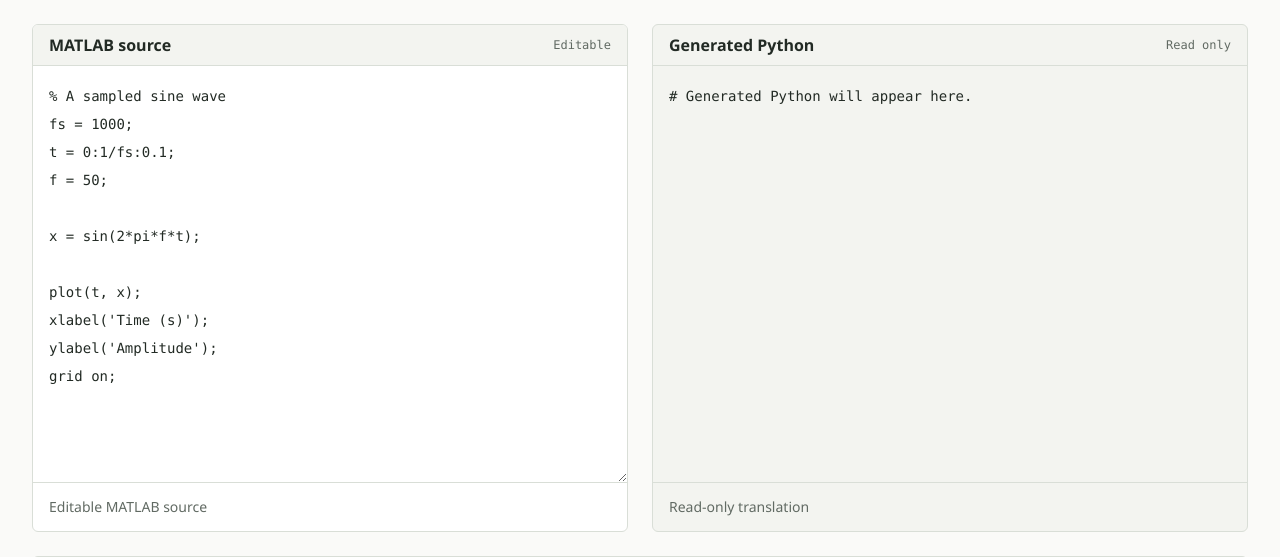
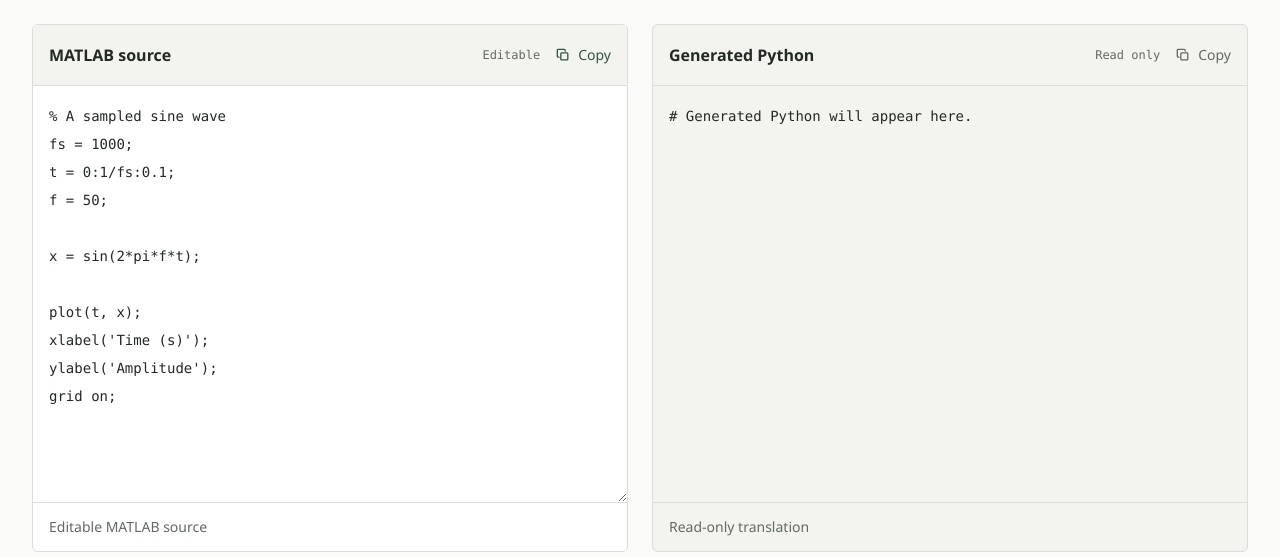
Before and after one commit to Granzular/plottwist, a Django app: template templates/core/home.html in a window 1280 px wide. Shown: the part 90-647 px from the top of the page. Run offline with Django 5.2, Linux system fonts and the light colour scheme; the template is opened without the code that fills it, so the values that code supplies are empty.

Commit message:
feat: integrate WhiteNoise for static file management and enhance copy functionality for MATLAB and Python code

```diff
--- /dev/null
+++ b/config/staticfiles.py
@@ -0,0 +1,6 @@
+from django.contrib.staticfiles.apps import StaticFilesConfig as DjangoStaticFilesConfig
+
+
+class StaticFilesConfig(DjangoStaticFilesConfig):
+    # Tailwind's build source has imports resolved by the standalone CLI.
+    ignore_patterns = [*DjangoStaticFilesConfig.ignore_patterns, 'css/input.css']
--- a/pyproject.toml
+++ b/pyproject.toml
@@ -16,6 +16,7 @@ dependencies = [
     "python-docx>=1.2.0",
     "python-dotenv>=1.2.4",
     "scipy>=1.18.1",
+    "whitenoise>=6.12.0",
 ]
 
 [project.scripts]
--- a/static/css/app.css
+++ b/static/css/app.css
@@ -48,7 +48,7 @@
     line-height: 1.5;
     -webkit-text-size-adjust: 100%;
     tab-size: 4;
-    font-family: var(--default-font-family, ui-sans-serif, system-ui, sans-serif, "Apple Color Emoji", "Segoe UI Emoji", "Segoe UI Symbol", "Noto Color Emoji");
+    font-family: var(--default-font-family, ui-sans-serif, system-ui, sans-serif, 'Apple Color Emoji', 'Segoe UI Emoji', 'Segoe UI Symbol', 'Noto Color Emoji');
     font-feature-settings: var(--default-font-feature-settings, normal);
     font-variation-settings: var(--default-font-variation-settings, normal);
     -webkit-tap-highlight-color: transparent;
@@ -75,7 +75,7 @@
     font-weight: bolder;
   }
   code, kbd, samp, pre {
-    font-family: var(--default-mono-font-family, ui-monospace, SFMono-Regular, Menlo, Monaco, Consolas, "Liberation Mono", "Courier New", monospace);
+    font-family: var(--default-mono-font-family, ui-monospace, SFMono-Regular, Menlo, Monaco, Consolas, 'Liberation Mono', 'Courier New', monospace);
     font-feature-settings: var(--default-mono-font-feature-settings, normal);
     font-variation-settings: var(--default-mono-font-variation-settings, normal);
     font-size: 1em;
@@ -175,13 +175,13 @@
   :-moz-ui-invalid {
     box-shadow: none;
   }
-  button, input:where([type="button"], [type="reset"], [type="submit"]), ::file-selector-button {
+  button, input:where([type='button'], [type='reset'], [type='submit']), ::file-selector-button {
     appearance: button;
   }
   ::-webkit-inner-spin-button, ::-webkit-outer-spin-button {
     height: auto;
   }
-  [hidden]:where(:not([hidden="until-found"])) {
+  [hidden]:where(:not([hidden='until-found'])) {
     display: none !important;
   }
 }
@@ -196,6 +196,9 @@
     clip-path: inset(50%);
     white-space: nowrap;
     border-width: 0;
+  }
+  .static {
+    position: static;
   }
   .m-4 {
     margin: calc(var(--spacing) * 4);
@@ -421,6 +424,9 @@
   }
   .fill-none {
     fill: none;
+  }
+  .stroke-current {
+    stroke: currentcolor;
   }
   .stroke-muted {
     stroke: var(--color-muted);
--- a/static/js/workspace.js
+++ b/static/js/workspace.js
@@ -9,6 +9,91 @@
     const matlabDownload = document.querySelector('#matlab-download');
     const matlabDownloadHelp = document.querySelector('#matlab-download-help');
     let running = false;
+
+    const copyTimers = new WeakMap();
+    const copying = new WeakSet();
+    const updateCopyControls = () => {
+        document.querySelectorAll('[data-copy-target]').forEach(action => {
+            action.hidden = false;
+            if (action.dataset.copyTarget === 'matlab') action.disabled = !source.value;
+        });
+    };
+
+    const fallbackCopy = (text) => {
+        const active = document.activeElement;
+        const start = active.selectionStart;
+        const end = active.selectionEnd;
+        const direction = active.selectionDirection;
+        const selection = window.getSelection();
+        const ranges = Array.from({length: selection.rangeCount}, (_, index) => selection.getRangeAt(index));
+        const temporary = document.createElement('textarea');
+        temporary.value = text;
+        temporary.readOnly = true;
+        temporary.style.cssText = 'position:fixed;left:-9999px;top:0;';
+        // Clipboard event data preserves even CRLF in the original Python text.
+        const preserveText = (event) => {
+            if (!event.clipboardData) return;
+            event.clipboardData.setData('text/plain', text);
+            event.preventDefault();
+        };
+        document.body.append(temporary);
+        document.addEventListener('copy', preserveText);
+        try {
+            temporary.select();
+            if (!document.execCommand('copy')) throw new Error('Copy failed');
+        } finally {
+            document.removeEventListener('copy', preserveText);
+            temporary.remove();
+            active.focus({preventScroll: true});
+            if (typeof start === 'number') active.setSelectionRange(start, end, direction);
+            else {
+                selection.removeAllRanges();
+                ranges.forEach(range => selection.addRange(range));
+            }
+        }
+    };
+
+    // Delegation also handles the Python control after Django replaces results.
+    document.querySelector('#workspace').addEventListener('click', async (event) => {
+        const action = event.target.closest('[data-copy-target]');
+        if (!action || action.disabled || copying.has(action)) return;
+        event.preventDefault();
+        const target = action.dataset.copyTarget;
+        const feedback = document.querySelector(`#${target}-copy-status`);
+        const copyLabel = action.querySelector('[data-copy-label]');
+        clearTimeout(copyTimers.get(action));
+        feedback.textContent = '';
+        copyLabel.textContent = 'Copy';
+        // Keep native focus while ignoring repeat clicks during the write.
+        copying.add(action);
+        action.setAttribute('aria-disabled', 'true');
+        try {
+            // Read at click time. JSON avoids HTML's line-ending normalization.
+            const text = target === 'matlab' ? source.value
+                : JSON.parse(results.querySelector('#python-source').textContent);
+            if (navigator.clipboard?.writeText) {
+                try {
+                    await navigator.clipboard.writeText(text);
+                } catch {
+                    fallbackCopy(text);
+                }
+            } else fallbackCopy(text);
+            copyLabel.textContent = 'Copied';
+            feedback.textContent = target === 'matlab' ? 'MATLAB source copied.' : 'Python code copied.';
+            copyTimers.set(action, setTimeout(() => {
+                copyLabel.textContent = 'Copy';
+                feedback.textContent = '';
+            }, 2500));
+        } catch {
+            feedback.textContent = 'Copy failed. Select the code and copy it manually.';
+        } finally {
+            copying.delete(action);
+            action.removeAttribute('aria-disabled');
+            action.disabled = target === 'matlab' && !source.value;
+        }
+    });
+    source.addEventListener('input', updateCopyControls);
+    updateCopyControls();
 
     // The current checkboxes are the selection state. Delegated handlers survive
     // result replacement without registering another set of event listeners.
@@ -58,6 +143,7 @@
     clearSource.addEventListener('click', () => {
         if (running) return;
         source.value = '';
+        updateCopyControls();
         status.textContent = 'Source cleared. Enter MATLAB code to run.';
         source.focus();
     });
@@ -100,6 +186,7 @@
             if (typeof result.html !== 'string') throw new Error('The response could not be read. Try again.');
             // HTML is rendered by Django with autoescaping; provider text is never inserted directly.
             results.innerHTML = result.html;
+            updateCopyControls();
             updateSelection();
             matlabDownload.hidden = !result.matlab_download_url;
             matlabDownloadHelp.hidden = !result.matlab_download_url;
--- a/templates/base.html
+++ b/templates/base.html
@@ -7,7 +7,7 @@
     <meta name="description" content="An academic workspace for MATLAB code, generated Python, and DSP plots.">
     <title>{% block title %}plottwist — MATLAB to Python{% endblock %}</title>
     <link rel="stylesheet" href="{% static 'css/app.css' %}">
-    <link rel="icon" href="{% static 'media/favicon.png' %}">
+    <link rel="icon" href="{% static 'favicon.png' %}">
     {% block head %}{% endblock %}
 </head>
 <body class="min-h-screen bg-paper font-sans text-ink antialiased">
--- a/templates/core/home.html
+++ b/templates/core/home.html
@@ -25,6 +25,10 @@
                 <h2 id="source-heading" class="text-base font-semibold"><label for="matlab-code">MATLAB source</label></h2>
                 <div class="flex flex-wrap items-center gap-x-4">
                     <span class="font-mono text-xs text-muted">Editable</span>
+                    <button id="copy-matlab" type="button" data-copy-target="matlab" hidden aria-label="Copy MATLAB source" aria-describedby="matlab-copy-status" class="inline-flex min-h-11 items-center gap-2 text-sm font-medium text-accent disabled:cursor-default disabled:text-muted focus-visible:outline-2 focus-visible:outline-offset-2 focus-visible:outline-accent">
+                        <svg aria-hidden="true" viewBox="0 0 16 16" class="size-3.5 fill-none stroke-current" stroke-width="1.5" stroke-linecap="round" stroke-linejoin="round"><rect x="5.5" y="5.5" width="8" height="8" rx="1"/><path d="M10.5 3.5v-1a1 1 0 0 0-1-1h-7a1 1 0 0 0-1 1v7a1 1 0 0 0 1 1h1"/></svg>
+                        <span data-copy-label>Copy</span>
+                    </button>
                     <a id="matlab-download" {% if result.matlab_download_url %}href="{{ result.matlab_download_url }}"{% else %}hidden{% endif %} aria-describedby="matlab-download-help" class="download-link inline-flex min-h-11 items-center text-sm font-medium text-accent underline underline-offset-4 focus-visible:outline-2 focus-visible:outline-offset-2 focus-visible:outline-accent">Download MATLAB</a>
                 </div>
             </div>
@@ -39,7 +43,7 @@ plot(t, x);
 xlabel('Time (s)');
 ylabel('Amplitude');
 grid on;{% endif %}</textarea>
-            <p id="source-help" class="border-t border-rule px-4 py-3 text-sm leading-6 text-muted">Editable MATLAB source<span id="matlab-download-help" {% if not result.matlab_download_url %}hidden{% endif %}>. Downloads preserve the source submitted for the displayed run.</span></p>
+            <p id="source-help" class="border-t border-rule px-4 py-3 text-sm leading-6 text-muted">Editable MATLAB source<span id="matlab-download-help" {% if not result.matlab_download_url %}hidden{% endif %}>. Downloads preserve the source submitted for the displayed run.</span> <span id="matlab-copy-status" role="status" aria-live="polite" aria-atomic="true"></span></p>
         </form>
 
         <div id="results" class="contents" aria-label="Run results">
--- a/templates/core/results.html
+++ b/templates/core/results.html
@@ -3,13 +3,18 @@
         <h2 id="python-heading" class="text-base font-semibold">Generated Python</h2>
         <div class="flex flex-wrap items-center gap-x-4">
             <span class="font-mono text-xs text-muted">Read only</span>
+            <button id="copy-python" type="button" data-copy-target="python" hidden {% if not result.python_code %}disabled{% endif %} aria-label="Copy generated Python code" aria-describedby="python-copy-status" class="inline-flex min-h-11 items-center gap-2 text-sm font-medium text-accent disabled:cursor-default disabled:text-muted focus-visible:outline-2 focus-visible:outline-offset-2 focus-visible:outline-accent">
+                <svg aria-hidden="true" viewBox="0 0 16 16" class="size-3.5 fill-none stroke-current" stroke-width="1.5" stroke-linecap="round" stroke-linejoin="round"><rect x="5.5" y="5.5" width="8" height="8" rx="1"/><path d="M10.5 3.5v-1a1 1 0 0 0-1-1h-7a1 1 0 0 0-1 1v7a1 1 0 0 0 1 1h1"/></svg>
+                <span data-copy-label>Copy</span>
+            </button>
             {% if result.python_code and result.execution_id %}
             <a href="{% url 'core:download_python' result.execution_id %}" class="download-link inline-flex min-h-11 items-center text-sm font-medium text-accent underline underline-offset-4 focus-visible:outline-2 focus-visible:outline-offset-2 focus-visible:outline-accent">Download Python</a>
             {% endif %}
         </div>
     </div>
     <pre id="python-code" tabindex="0" aria-label="Generated Python output, read only" class="max-h-[32rem] min-h-80 flex-1 overflow-auto p-4 font-mono text-sm leading-7 text-ink focus-visible:outline-2 focus-visible:outline-accent sm:min-h-104"><code>{% if result.python_code %}{{ result.python_code }}{% else %}# Generated Python will appear here.{% endif %}</code></pre>
-    <div class="border-t border-rule px-4 py-3 text-sm leading-6 text-muted">Read-only translation{% if result.warnings %} · <a href="#warnings-heading" class="text-accent underline underline-offset-4 focus-visible:outline-2 focus-visible:outline-offset-2 focus-visible:outline-accent">Translation warnings ({{ result.warnings|length }})</a>{% endif %}</div>
+    {{ result.python_code|json_script:"python-source" }}
+    <div class="border-t border-rule px-4 py-3 text-sm leading-6 text-muted">Read-only translation{% if result.warnings %} · <a href="#warnings-heading" class="text-accent underline underline-offset-4 focus-visible:outline-2 focus-visible:outline-offset-2 focus-visible:outline-accent">Translation warnings ({{ result.warnings|length }})</a>{% endif %} <span id="python-copy-status" role="status" aria-live="polite" aria-atomic="true"></span></div>
 </section>
 <section id="figure-workspace" aria-labelledby="plots-heading" class="min-w-0 overflow-hidden rounded-md border border-rule bg-surface lg:col-span-2">
     <div class="flex min-h-11 flex-wrap items-center justify-between gap-2 border-b border-rule px-4 py-2">
```
Also changed, not shown: config/settings.py (+11 -1 lines), README.md, 1 other file.
